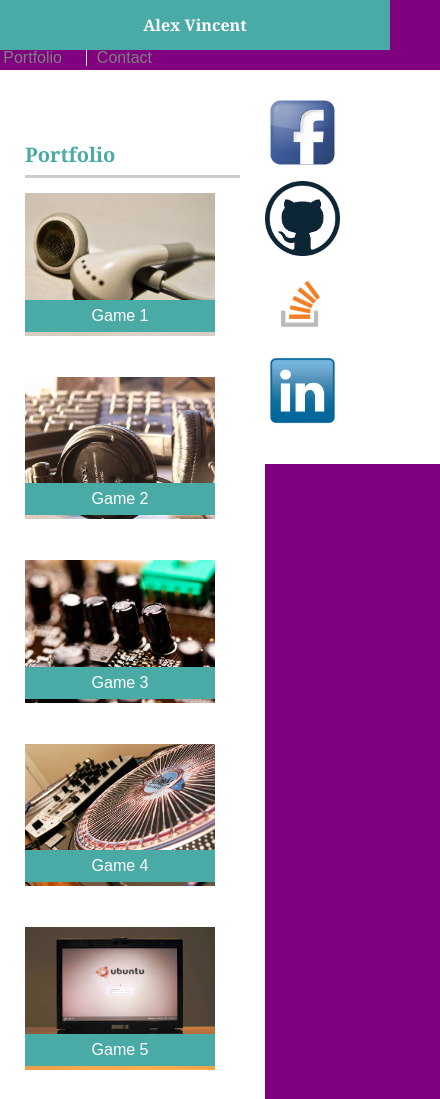
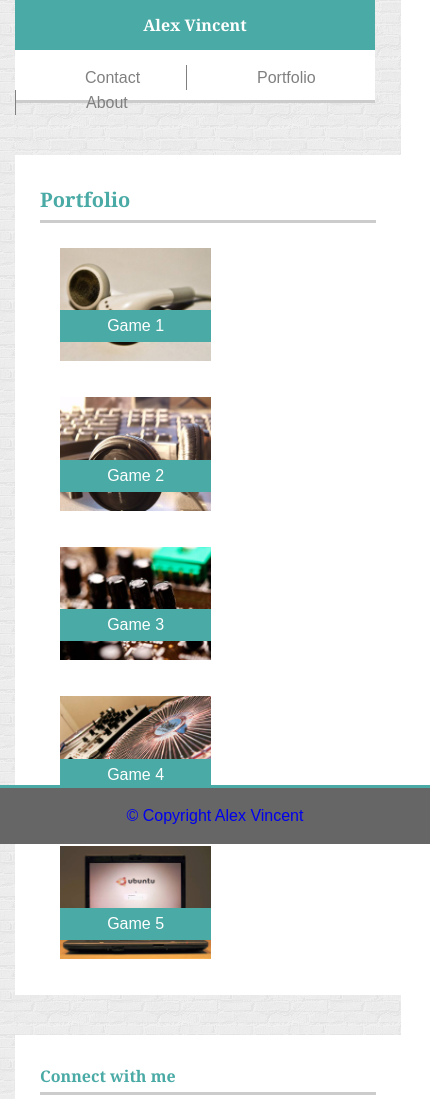
Before and after one commit to AlexV9582/Responsive-Portfolio, a plain HTML site: page portfolio.html in a window 390 px wide. Shown: the top 1099 px of the page, 440 px wide, since content can reach past the window. Drawn offline with Linux system fonts and the light colour scheme.

Commit message:
Portfolio and Contact updates

```diff
--- a/css/style.css
+++ b/css/style.css
@@ -167,7 +167,7 @@ footer {
 .images {
 	height: auto;
 	width: 190px;
-	margin: 15px 10px 15px 0px;
+	margin: 25px 10px 0 0px;
 	padding-right: 10px;
 }
 
@@ -190,16 +190,21 @@ article {
 p {
 	position: absolute;
 	bottom: 30px;
-	width: 190px;
+	width: 100%;
 	background-color: #4aaaa5;
 	text-align: center;
 	color: white;
 }
+input {
+	width: 100%;
+}
+
+textarea {
+	width: 100%;
+}
 
 @media only screen and (max-width: 980px) {
 	body {
-		background-image: none;
-		background-color: blue;
 	}
 
 	#topHeader {
@@ -214,12 +219,15 @@ p {
 
 	#menu {
 		padding-top: 15px;
-		margin-right: 22%;
 	}
 
 	section {
 		width: 40%;
 		height: auto;
+	}
+
+	article {
+		margin-bottom: 80px;
 	}
 
 	#Profilepic {
@@ -242,7 +250,6 @@ p {
 	}
 
 	aside {
-		float: left;
 		margin-left: 35px;
 		width: 25%;
 	}
@@ -256,11 +263,14 @@ p {
 		width: 40px;
 		height: auto;
 	}
+
+	.images {
+		width: 100%;
+	}
 }
 
 @media only screen and (max-width: 768px) {
 	body {
-		background-color: red;
 	}
 
 	section {
@@ -284,20 +294,35 @@ p {
 
 	aside {
 		width: 100%;
-		float: none;
+		float: left;
 		margin-left: 0;
 		margin-top: 20px;
 		margin-bottom: 80px;
 	}
+
+	article {
+		width: 100%;
+		margin-bottom: 20px;
+	}
+	.images {
+	width: 100%;
+	}
+
+	.pictext {
+    position: relative;
+    float: left;
+    width: 45%;
+    margin-left: 20px;
+}
 }
 
 @media only screen and (max-width: 640px) {
 	body {
-		background-color: purple;
 	}
 
 	#mainContent {
 		margin-left: 15px;
+		float: none;
 	}
 
 	#topHeader {
@@ -334,7 +359,7 @@ p {
 		height: 25px;
 		float: left;
 		padding-right: 65px;
-		padding-left: 65px;
+		padding-left: 70px;
 	}
 
 	li a {
@@ -346,4 +371,18 @@ p {
 		border-right: none;
 		border-width: 1px;
 	}
+
+	aside {
+		float: left;
+	}
+
+	article {
+		width: 100%;
+		margin-bottom: 20px;
+	}
+
+	.images {
+		width: 100%;
+		height: auto;
+	}
 }
--- a/portfolio.html
+++ b/portfolio.html
@@ -6,15 +6,15 @@
 	<link rel="stylesheet" type="text/css" href="css/style.css">
 </head>
 <body>
-	<h1>
-		<div id="myName">Alex Vincent</div>
-		<div id="links">
-			<a id="About" href="https://alexv9582.github.io/basicPortfolio/">About</a>
-			<a id="Portfolio" href="https://alexv9582.github.io/basicPortfolio/portfolio">Portfolio</a>
-			<a  id="Contact" href="https://alexv9582.github.io/basicPortfolio/contact">Contact</a>
-		</div>
-	</h1>
-	<div id="wrapper">
+	<div id="topHeader">
+		<h1 id="myName">Alex Vincent</h1>
+		<ul id="menu">
+			<li><a href="https://alexv9582.github.io/basicPortfolio/contact">Contact</a></li>
+			<li class="links"><a href="https://alexv9582.github.io/basicPortfolio/portfolio">Portfolio</a></li>
+			<li class="links"><a href="https://alexv9582.github.io/basicPortfolio/">About</a></li>
+		</ul>
+	</div>
+	<div id="mainContent">
 		<article>
 			<h2>Portfolio</h2>
 			<div>
@@ -55,5 +55,6 @@
 					<img src="images/LinkedInIcon.jpeg" width="75" height="75">
 		</aside>
 	</div>
+<footer>© Copyright Alex Vincent</footer>
 </body>
 </html>
```
Also changed, not shown: contact.html (+9 -10 lines), index.html (+1 -1 lines).
